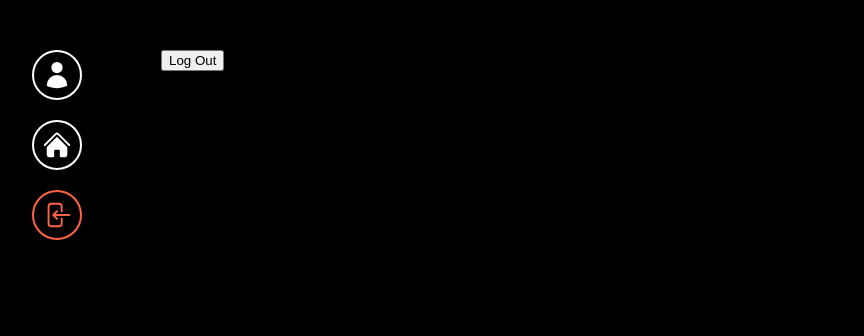
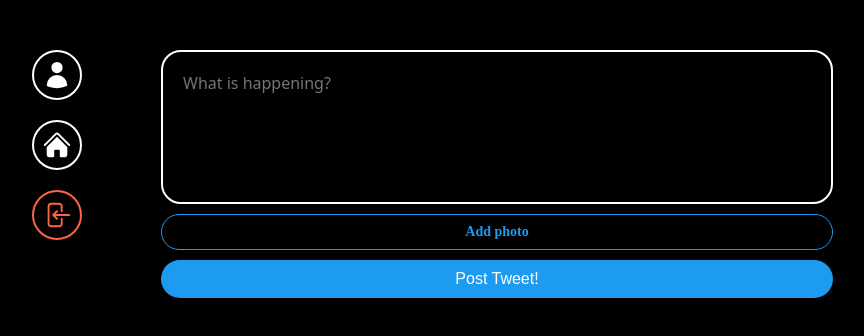
Before and after one commit to coldhailstone/nwitter, a React (Vite) app: page / in a window 1280 px wide. Shown: the top 336 px of the page, without its empty margins (237-1101 px from the left). Built offline with nearby package versions, Linux system fonts and the light colour scheme; no server answers; sample sign-in values are in the browser's storage.

Commit message:
4.1 Post Tweet Form

```diff
--- a/src/App.tsx
+++ b/src/App.tsx
@@ -48,7 +48,7 @@
 	body {
 		background-color: black;
 		color: white;
-		font-family: 'Courier New', Courier, monospace;
+		font-family: font-family: system-ui, -apple-system, BlinkMacSystemFont, 'Segoe UI', Roboto, Oxygen, Ubuntu, Cantarell, 'Open Sans', 'Helvetica Neue', sans-serif;
 	}
 `;
 
--- /dev/null
+++ b/src/components/post-tweet-form.tsx
@@ -0,0 +1,93 @@
+import { useState } from 'react';
+import styled from 'styled-components';
+
+const Form = styled.form`
+    display: flex;
+    flex-direction: column;
+    gap: 10px;
+`;
+
+const TextArea = styled.textarea`
+    border: 2px solid white;
+    padding: 20px;
+    border-radius: 20px;
+    font-size: 16px;
+    color: white;
+    background-color: black;
+    resize: none;
+    font-family: system-ui, -apple-system, BlinkMacSystemFont, 'Segoe UI', Roboto, Oxygen,
+        Ubuntu, Cantarell, 'Open Sans', 'Helvetica Neue', sans-serif;
+    &::placeholder {
+        font-size: 16px;
+    }
+    &:focus {
+        outline: none;
+        border-color: #1d9bf0;
+    }
+`;
+
+const AttachFileButton = styled.label`
+    padding: 10px 0px;
+    color: #1d9bf0;
+    text-align: center;
+    border-radius: 20px;
+    border: 1px solid #1d9bf0;
+    font-size: 14px;
+    font-weight: 600;
+    cursor: pointer;
+`;
+
+const AttachFileInput = styled.input`
+    display: none;
+`;
+
+const SubmitBtn = styled.input`
+    background-color: #1d9bf0;
+    color: white;
+    border: none;
+    padding: 10px 0px;
+    border-radius: 20px;
+    font-size: 16px;
+    cursor: pointer;
+    &:hover,
+    &:active {
+        opacity: 0.8;
+    }
+`;
+
+export default function PostTweetForm() {
+    const [isLoading, setLoading] = useState(false);
+    const [tweet, setTweet] = useState('');
+    const [file, setFile] = useState<File | null>(null);
+    const onChange = (e: React.ChangeEvent<HTMLTextAreaElement>) => {
+        setTweet(e.target.value);
+    };
+    const onFileChange = (e: React.ChangeEvent<HTMLInputElement>) => {
+        const { files } = e?.target;
+        if (files && files.length === 1) {
+            setFile(files[0]);
+        }
+    };
+
+    return (
+        <Form>
+            <TextArea
+                rows={5}
+                maxLength={180}
+                placeholder='What is happening?'
+                value={tweet}
+                onChange={onChange}
+            />
+            <AttachFileButton htmlFor='file'>
+                {file ? 'Photo added ✅' : 'Add photo'}
+            </AttachFileButton>
+            <AttachFileInput
+                id='file'
+                type='file'
+                accept='image/*'
+                onChange={onFileChange}
+            />
+            <SubmitBtn type='submit' value={isLoading ? 'Posting...' : 'Post Tweet!'} />
+        </Form>
+    );
+}
--- a/src/routes/home.tsx
+++ b/src/routes/home.tsx
@@ -1,13 +1,12 @@
-import { auth } from '../firebase';
+import styled from 'styled-components';
+import PostTweetForm from '../components/post-tweet-form';
+
+const Wrapper = styled.div``;
 
 export default function Home() {
-    const logout = () => {
-        auth.signOut();
-    };
-
     return (
-        <h1>
-            <button onClick={logout}>Log Out</button>
-        </h1>
+        <Wrapper>
+            <PostTweetForm />
+        </Wrapper>
     );
 }
```
